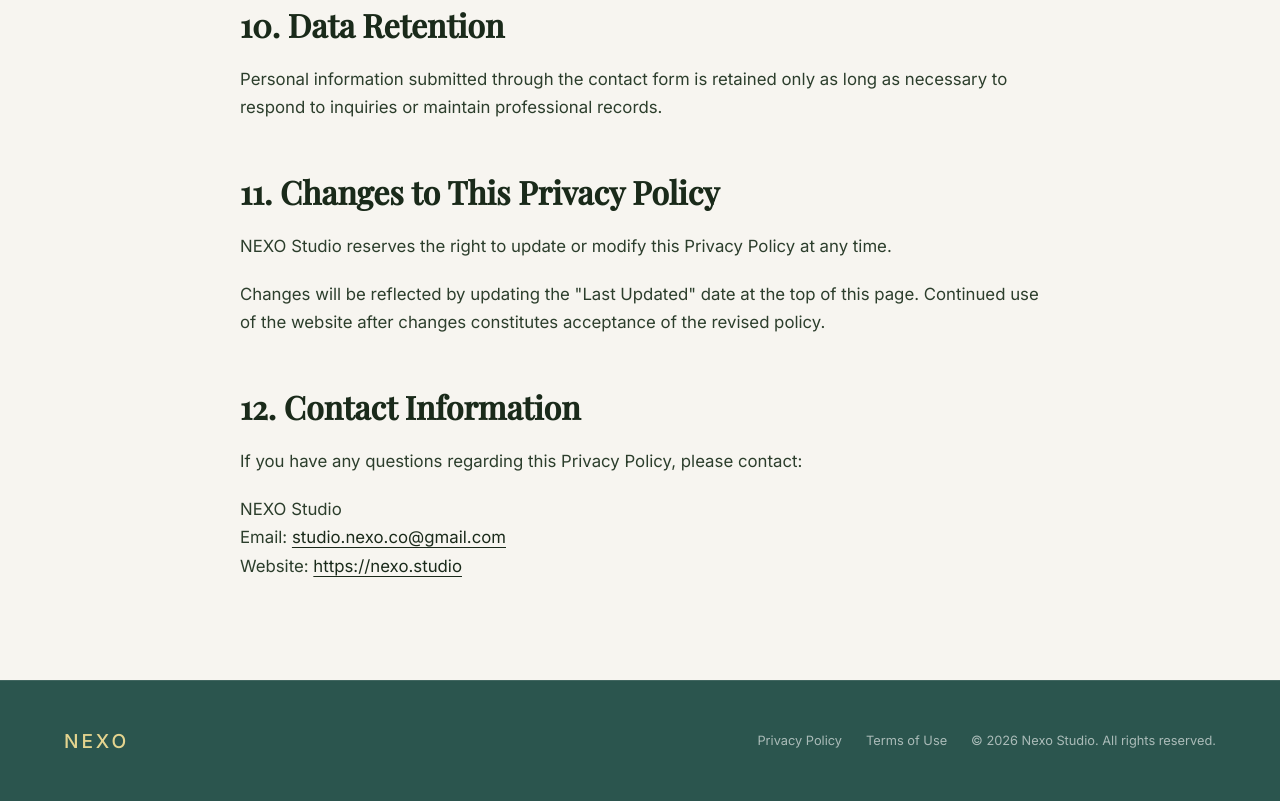
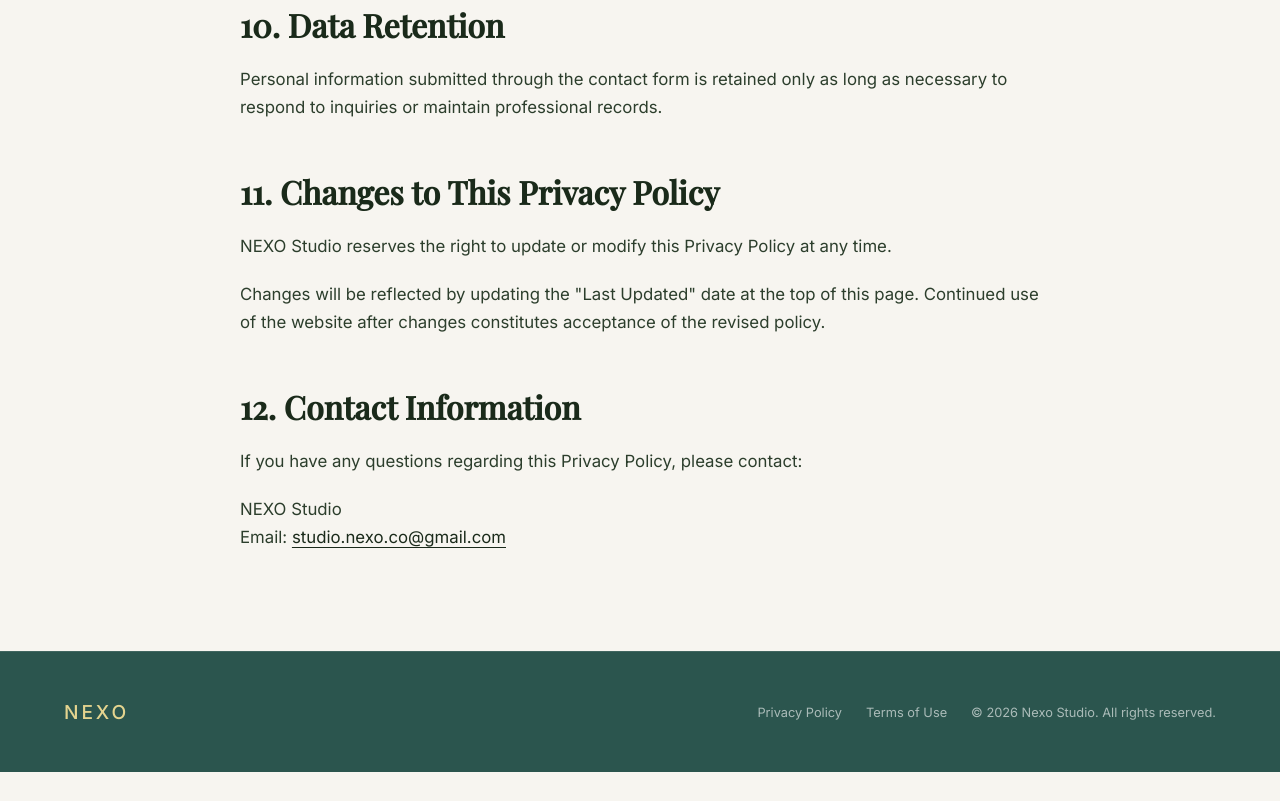
Before and after one commit to studionexoco/NEXO-Studio, a plain HTML site: page privacy.html in a window 1280 px wide. Shown: the part 4099-4900 px from the top of the page. After the commit the page ends 4871 px from the top, so only its background shows below. Drawn offline with nearby package versions, Linux system fonts and the light colour scheme; a script that the page names is missing.

Commit message:
Update privacy.html

```diff
--- a/privacy.html
+++ b/privacy.html
@@ -225,7 +225,6 @@
         <p>If you have any questions regarding this Privacy Policy, please contact:</p>
         <p>NEXO Studio<br>
             Email: <a href="mailto:studio.nexo.co@gmail.com">studio.nexo.co@gmail.com</a><br>
-            Website: <a href="https://nexo.studio">https://nexo.studio</a></p>
     </main>
 
     <footer class="footer bg-green">
```
